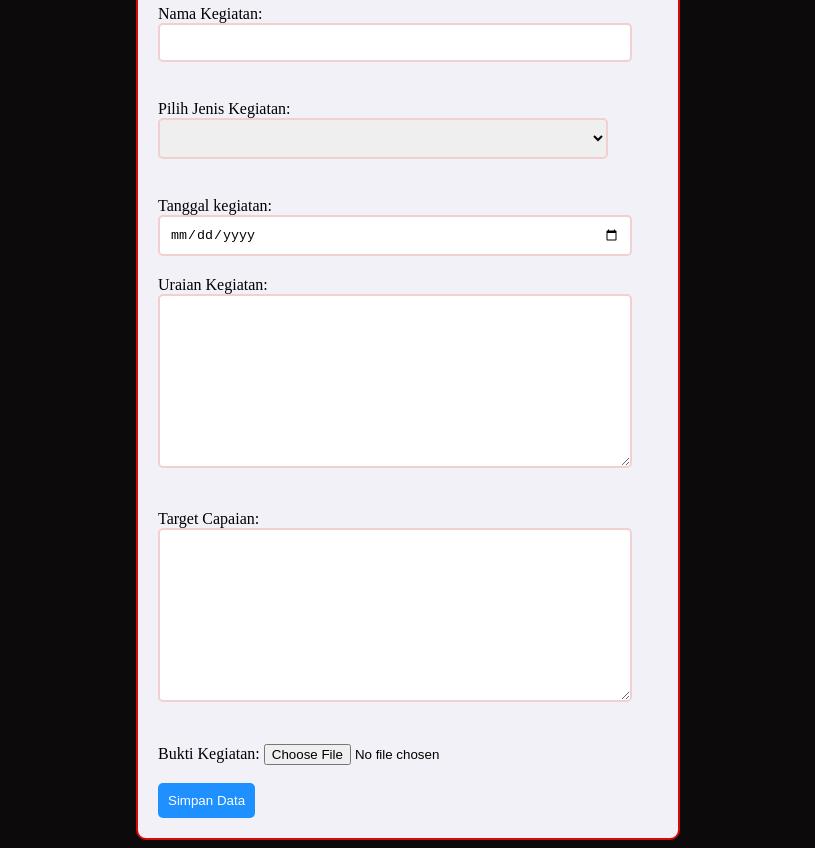
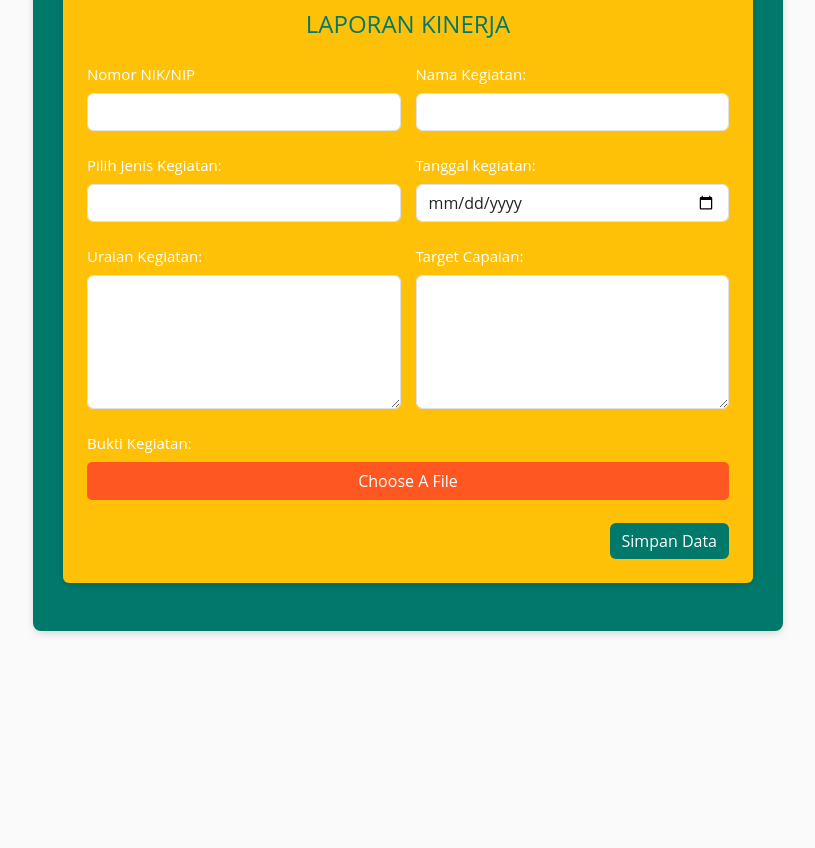
Before and after one commit to lulissss/tugas_pa_hendi, a plain HTML site: page index.html in a window 1280 px wide. Shown: the part 92-940 px from the top of the page, without its empty margins (232-1047 px from the left). After the commit the page ends 800 px from the top, so only its background shows below. Drawn offline with nearby package versions, Linux system fonts and the light colour scheme.

Commit message:
ubah-form

```diff
--- a/index.html
+++ b/index.html
@@ -1,112 +1,149 @@
 <!DOCTYPE html>
 <html>
-
 <head>
-    <title>INPUT DATA KE SPREAD SHEET</title>
+    <title>INPUT DATA KE SPREADSHEET</title>
     <meta name="viewport" content="width=device-width, initial-scale=1.0">
+    <link href="https://cdn.jsdelivr.net/npm/bootstrap@5.3.3/dist/css/bootstrap.min.css" rel="stylesheet" integrity="sha384-QWTKZyjpPEjISv5WaRU9OFeRpok6YctnYmDr5pNlyT2bRjXh0JMhjY6hW+ALEwIH" crossorigin="anonymous">
     <style>
         body {
-            background-color: #0c0a0a;
+            padding: 2em 0;
+            font-family: "Open Sans", "Helvetica Neue", Helvetica, Arial, sans-serif;
+            font-size: 15px;
+            color: #212121;
+            background-color: #FAFAFA;
         }
 
-        #form-container {
-            width: 500px;
-            margin: 0 auto;
-            background-color: #f1f1f7;
-            border: 2px solid #da0808;
-            border-radius: 10px;
-            padding: 20px;
+        h4 {
+            color: #00796B;
         }
 
-        #form-container h2 {
-            text-align: center;
-            color: #1E90FF;
+        .container {
+            max-width: 50em;
+            padding: 2em;
+            margin: auto;
+            background-color: #FFFFFF;
+            border-radius: 8px;
+            box-shadow: 0px 3px 10px -2px rgba(0, 0, 0, 0.2);
         }
 
-        #form-container input[type="text"],
-        #form-container input[type="date"],
-        #form-container input[type="tel"],
-        #form-container input[type="number"],
-        #form-container select,
-        #form-container textarea {
-            width: 90%;
-            padding: 10px;
-            margin-bottom: 20px;
-            border: 2px solid #f1d0d0;
-            border-radius: 5px;
+        .form-group {
+            margin-bottom: 1.5em;
         }
 
-        #form-container input[type="submit"] {
-            background-color: #1E90FF;
-            color: #FFFFFF;
-            border: none;
-            border-radius: 5px;
-            padding: 10px;
-            cursor: pointer;
+        .bg-primary {
+            background-color: #00796B !important;
         }
 
-        #form-container input[type="submit"]:hover {
-            background-color: #004B8D;
+        .bg-secondary {
+            background-color: #FFC107 !important;
         }
 
-        #footer {
+        .btn-primary, .btn-secondary {
+            background-color: #00796B !important;
+            border: none;
+        }
+
+        .btn-secondary {
+            background-color: #FFC107 !important;
+            border: none;
+            color: #212121;
+        }
+
+        .inputfile {
+            display: none;
+        }
+
+        .inputfile + label {
+            color: white;
+            background-color: #FF5722;
+            padding: 7px 20px;
+            border-radius: 5px;
+            cursor: pointer;
+            width: 100%;
             text-align: center;
-            margin-top: 30px;
-            font-size: 12px;
-            color: #f7f1f1;
+        }
+
+        .form-row {
+            display: flex;
+            flex-wrap: wrap;
+            gap: 1em;
+        }
+
+        .form-group {
+            flex: 1;
+            min-width: calc(50% - 1em);
         }
     </style>
 </head>
-
 <body>
-    <div id="form-container">
-        <h2>INPUT DATA KE SPREADSHEET</h2>
-        <form action="https://script.google.com/macros/s/AKfycbxkakHcjnXaCWZjcDk2djFkw3JEUH1y3IjbJw94kqpAapV6xyHDGYVGy5aT2DT13Fjw/exec"
-            method="post" enctype="multipart/form-data">
-
-            <label for="nama">Nama Kegiatan:</label>
-            <input type="text" id="nama" name="nama" required>
-            <br></br>
-
-            <label for="jenis">Pilih Jenis Kegiatan:</label>
-            <select name="jenis" id="jenis" required>
+    <div class="container bg-primary text-white pt-5 pb-5">
+        <div class="container bg-secondary p-4 rounded">
+            <form action="https://script.google.com/macros/s/AKfycbwCHQunxN6FPkyZrxTbXJoF2qSKQgSRqqIRcLPq_yIGjIVq8vTHlk3ab4gPG6Y3tHxdXw/exec" method="post" enctype="multipart/form-data">
+                <h4 class="mb-4 text-center fw-medium">LAPORAN KINERJA</h4>
+                <div class="form-row">
+                    <div class="form-group">
+                        <label for="no" class="form-label">Nomor NIK/NIP</label>
+                        <input class="form-control" type="number" id="no" name="no" required>
+                    </div>
+                    <div class="form-group">
+                        <label for="nama" class="form-label">Nama Kegiatan:</label>
+                        <input class="form-control" type="text" id="nama_kegiatan" name="nama" required>
+                    </div>
+                </div>
+                <div class="form-row">
+                    <div class="form-group">
+                        <label for="jenis" class="form-label">Pilih Jenis Kegiatan:</label>
+                        <select name="jenis_kegiatan" class="form-control" required>
                             <option></option>
-                <option value="kbm">KBM </option>
+                            <option value="kbm">KBM</option>
                             <option value="nonkbm">Non KBM</option>
                         </select>
-            <br><br>
+                    </div>
+                    <div class="form-group">
+                        <label for="tgl_kgt" class="form-label">Tanggal kegiatan:</label>
+                        <input type="date" id="tgl_kgt" name="datePicker" class="form-control" required>
+                    </div>
+                </div>
+                <div class="form-row">
+                    <div class="form-group">
+                        <label for="uraian" class="form-label">Uraian Kegiatan:</label>
+                        <textarea cols="30" rows="5" id="uraian" name="uraian_kegiatan" class="form-control" required></textarea>
+                    </div>
+                    <div class="form-group">
+                        <label for="target" class="form-label">Target Capaian:</label>
+                        <textarea cols="30" rows="5" id="target" name="target_capaian" class="form-control" required></textarea>
+                    </div>
+                </div>
+                <div class="form-group">
+                    <label for="buktis" class="form-label">Bukti Kegiatan:</label>
+                    <div class="d-grid gap-2 d-md-block">
+                        <input type="file" name="image_activity" id="buktis" class="inputfile form-control" />
+                        <label for="buktis" class="fs-6">Choose A File</label>
+                        <input type="hidden" id="buktisEnc" name="buktisEnc">
+                    </div>
+                </div>
+                <div class="d-grid gap-2 d-md-flex justify-content-md-end">
+                    <input type="submit" value="Simpan Data" class="btn btn-primary">
+                </div>
+            </form>
+        </div>
+    </div>
 
-            <label for="tgl_kgt">Tanggal kegiatan:</label>
-            <input type="date" id="tgl_kgt" name="tgl_kgt" required>
-            <br>
-
-            <label for="uraian">Uraian Kegiatan:</label>
-            <br>
-            <textarea cols="60" rows="10" type="text" id="uraian" name="uraian" required></textarea>
-            <br><br>
-
-            <label for="target">Target Capaian:</label>
-            <textarea cols="60" rows="10" type="text" id="target" name="target" required></textarea>
-            <br><br>
-
-            <label for="buktis">Bukti Kegiatan:</label>
-            <input type="file" name="buktis" id="buktis" accept="image/*" capture>
-            <input type="hidden" id="buktisEnc" name="buktisEnc">
     <script>
-                document.getElementById('buktis').addEventListener('change', function (event) {
+        document.getElementById("buktis").addEventListener("change", function (event) {
             var file = event.target.files[0];
             var reader = new FileReader();
             reader.onloadend = function () {
-                        document.getElementById('buktisEnc').value = reader.result.split(',')[1];
-                    }
+                document.getElementById("buktisEnc").value = reader.result.split(",")[1];
+            };
             reader.readAsDataURL(file);
         });
+
+        document.getElementById("kameraButton").addEventListener("click", function () {
+            document.getElementById("buktis").click();
+        });
     </script>
-            <br><br>
 
-            <input type="submit" value="Simpan Data">
-        </form>
-    </div>
+    <script src="https://cdn.jsdelivr.net/npm/bootstrap@5.3.3/dist/js/bootstrap.bundle.min.js" integrity="sha384-YvpcrYf0tY3lHB60NNkmXc5s9fDVZLESaAA55NDzOxhy9GkcIdslK1eN7N6jIeHz" crossorigin="anonymous"></script>
 </body>
-
 </html>
```
Lines whose indentation alone changed are shown as unchanged.
